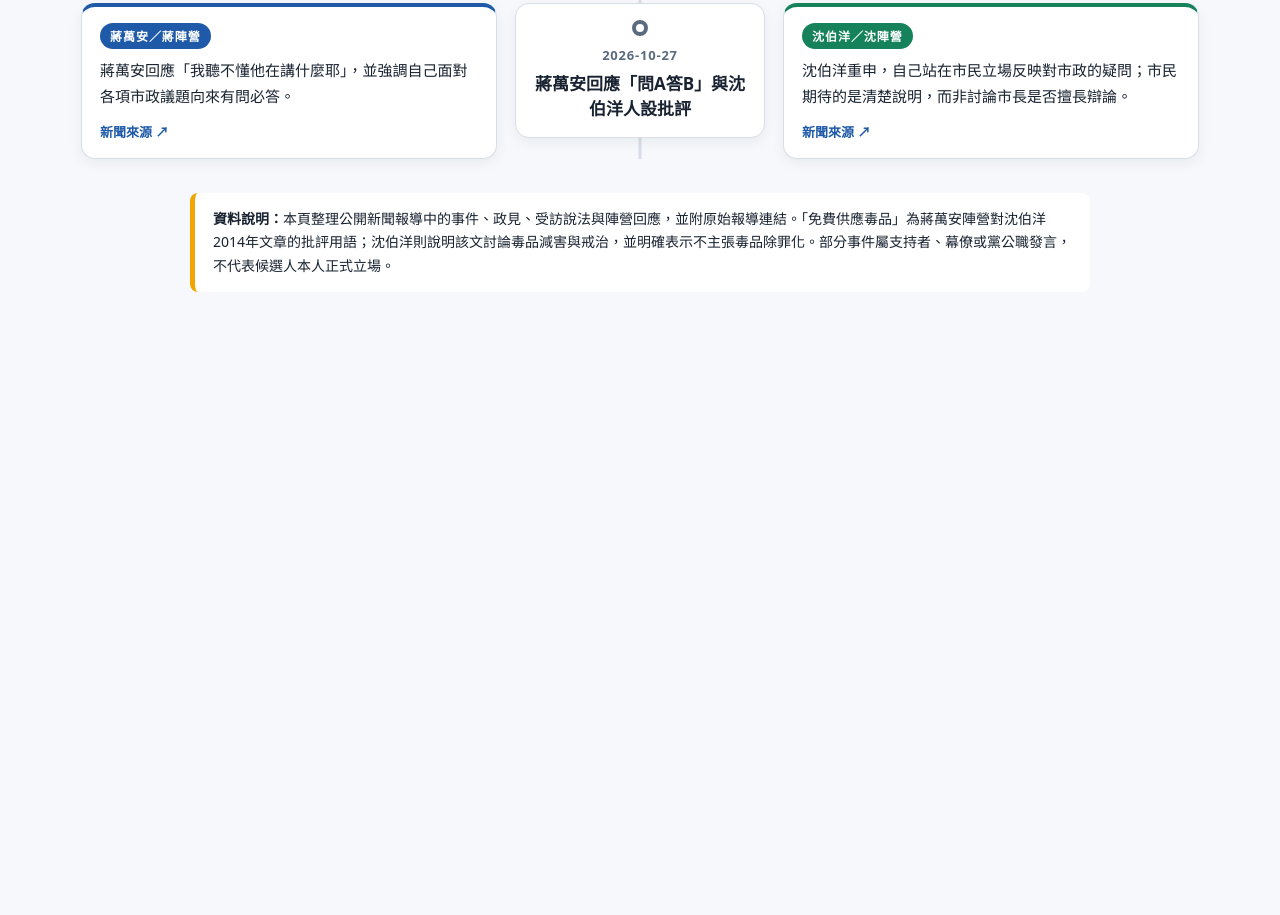
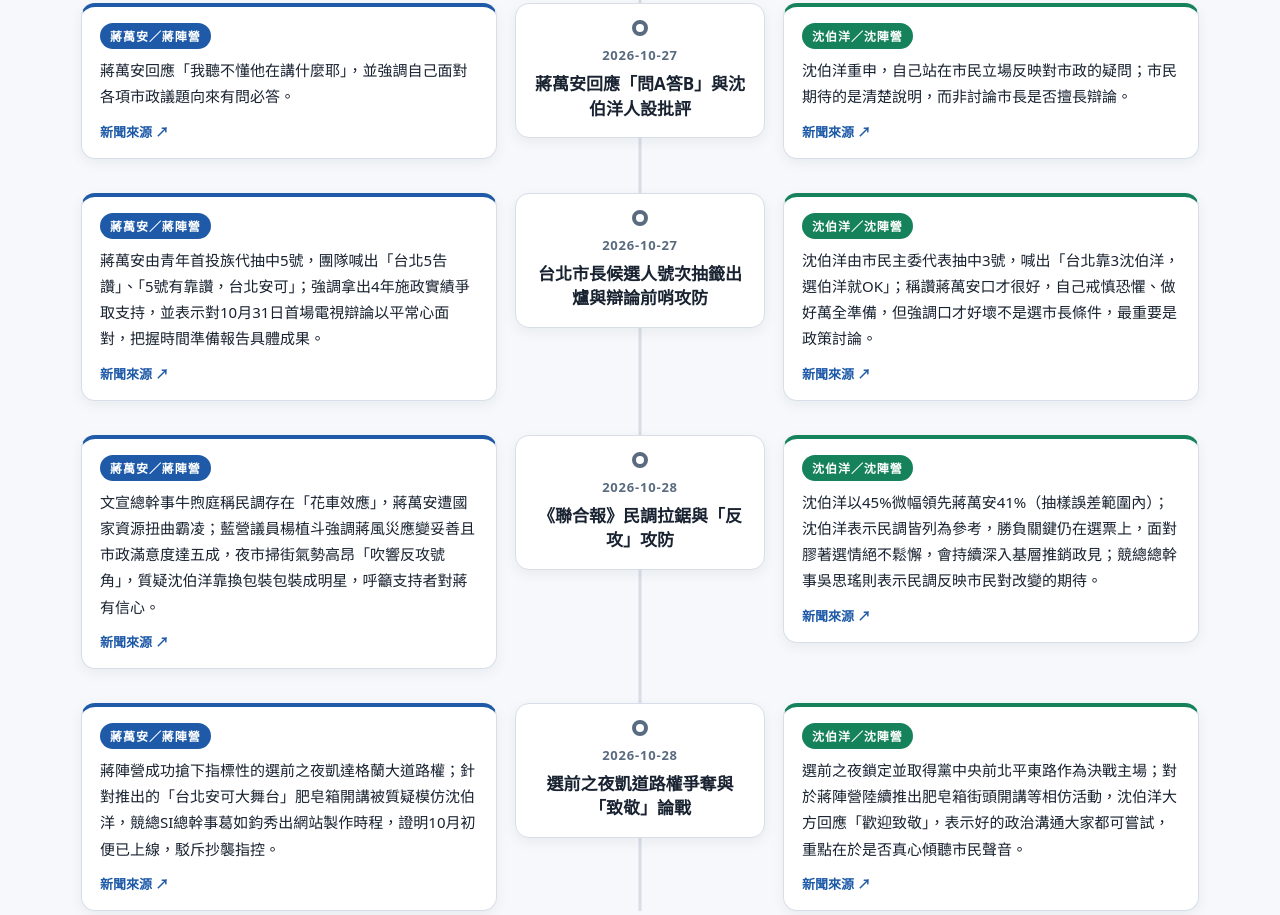
Before and after one commit to cbrain66-gol/Taipei, a plain HTML site: page index.html in a window 1280 px wide. Shown: the part 5073-5988 px from the top of the page. Before the commit the page ends 5429 px from the top, so only its background shows below. Drawn offline with Linux system fonts and the light colour scheme.

Commit message:
Update index.html

```diff
--- a/index.html
+++ b/index.html
@@ -338,6 +338,42 @@ header p{margin:0;opacity:.9}
       <p>沈伯洋重申，自己站在市民立場反映對市政的疑問；市民期待的是清楚說明，而非討論市長是否擅長辯論。</p>
       <a href="https://www.ftnn.com.tw/news/590609" target="_blank" rel="noopener">新聞來源 ↗</a>
     </div></div>
+    </div><div class="row">
+      <div class="top"><div class="card chiang">
+      <div class="label">蔣萬安／蔣陣營</div>
+      <p>蔣萬安由青年首投族代抽中5號，團隊喊出「台北5告讚」、「5號有靠讚，台北安可」；強調拿出4年施政實績爭取支持，並表示對10月31日首場電視辯論以平常心面對，把握時間準備報告具體成果。</p>
+      <a href="https://www.rti.org.tw/news?uid=3&pid=240006" target="_blank" rel="noopener">新聞來源 ↗</a>
+    </div></div>
+      <div class="mid"><div class="dot"></div><time>2026-10-27</time><h3>台北市長候選人號次抽籤出爐與辯論前哨攻防</h3></div>
+      <div class="bottom"><div class="card shen">
+      <div class="label">沈伯洋／沈陣營</div>
+      <p>沈伯洋由市民主委代表抽中3號，喊出「台北靠3沈伯洋，選伯洋就OK」；稱讚蔣萬安口才很好，自己戒慎恐懼、做好萬全準備，但強調口才好壞不是選市長條件，最重要是政策討論。</p>
+      <a href="https://www.rti.org.tw/news?uid=3&pid=240006" target="_blank" rel="noopener">新聞來源 ↗</a>
+    </div></div>
+        </div><div class="row">
+      <div class="top"><div class="card chiang">
+      <div class="label">蔣萬安／蔣陣營</div>
+      <p>文宣總幹事牛煦庭稱民調存在「花車效應」，蔣萬安遭國家資源扭曲霸凌；藍營議員楊植斗強調蔣風災應變妥善且市政滿意度達五成，夜市掃街氣勢高昂「吹響反攻號角」，質疑沈伯洋靠換包裝包裝成明星，呼籲支持者對蔣有信心。</p>
+      <a href="https://udn.com/news/story/124652/9841651" target="_blank" rel="noopener">新聞來源 ↗</a>
+    </div></div>
+      <div class="mid"><div class="dot"></div><time>2026-10-28</time><h3>《聯合報》民調拉鋸與「反攻」攻防</h3></div>
+      <div class="bottom"><div class="card shen">
+      <div class="label">沈伯洋／沈陣營</div>
+      <p>沈伯洋以45%微幅領先蔣萬安41%（抽樣誤差範圍內）；沈伯洋表示民調皆列為參考，勝負關鍵仍在選票上，面對膠著選情絕不鬆懈，會持續深入基層推銷政見；競總總幹事吳思瑤則表示民調反映市民對改變的期待。</p>
+      <a href="https://www.storm.mg/article/11176284" target="_blank" rel="noopener">新聞來源 ↗</a>
+    </div></div>
+    </div><div class="row">
+      <div class="top"><div class="card chiang">
+      <div class="label">蔣萬安／蔣陣營</div>
+      <p>蔣陣營成功搶下指標性的選前之夜凱達格蘭大道路權；針對推出的「台北安可大舞台」肥皂箱開講被質疑模仿沈伯洋，競總SI總幹事葛如鈞秀出網站製作時程，證明10月初便已上線，駁斥抄襲指控。</p>
+      <a href="https://udn.com/news/story/124652/9842386" target="_blank" rel="noopener">新聞來源 ↗</a>
+    </div></div>
+      <div class="mid"><div class="dot"></div><time>2026-10-28</time><h3>選前之夜凱道路權爭奪與「致敬」論戰</h3></div>
+      <div class="bottom"><div class="card shen">
+      <div class="label">沈伯洋／沈陣營</div>
+      <p>選前之夜鎖定並取得黨中央前北平東路作為決戰主場；對於蔣陣營陸續推出肥皂箱街頭開講等相仿活動，沈伯洋大方回應「歡迎致敬」，表示好的政治溝通大家都可嘗試，重點在於是否真心傾聽市民聲音。</p>
+      <a href="https://news.ltn.com.tw/news/politics/breakingnews/5621503" target="_blank" rel="noopener">新聞來源 ↗</a>
+    </div></div>
     </div></div>
  <div class="note"><strong>資料說明：</strong>本頁整理公開新聞報導中的事件、政見、受訪說法與陣營回應，並附原始報導連結。「免費供應毒品」為蔣萬安陣營對沈伯洋2014年文章的批評用語；沈伯洋則說明該文討論毒品減害與戒治，並明確表示不主張毒品除罪化。部分事件屬支持者、幕僚或黨公職發言，不代表候選人本人正式立場。</div>
 </div>
```
